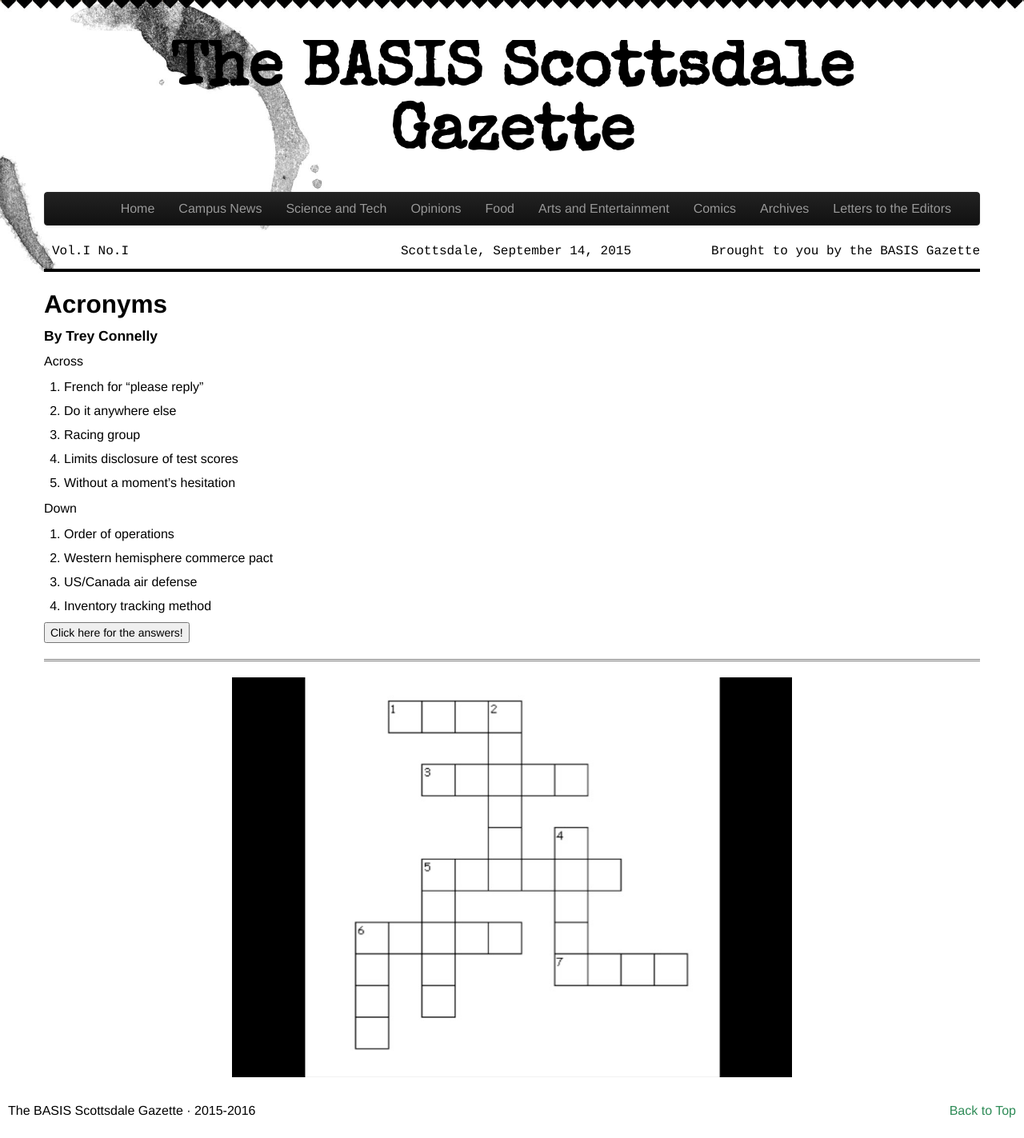
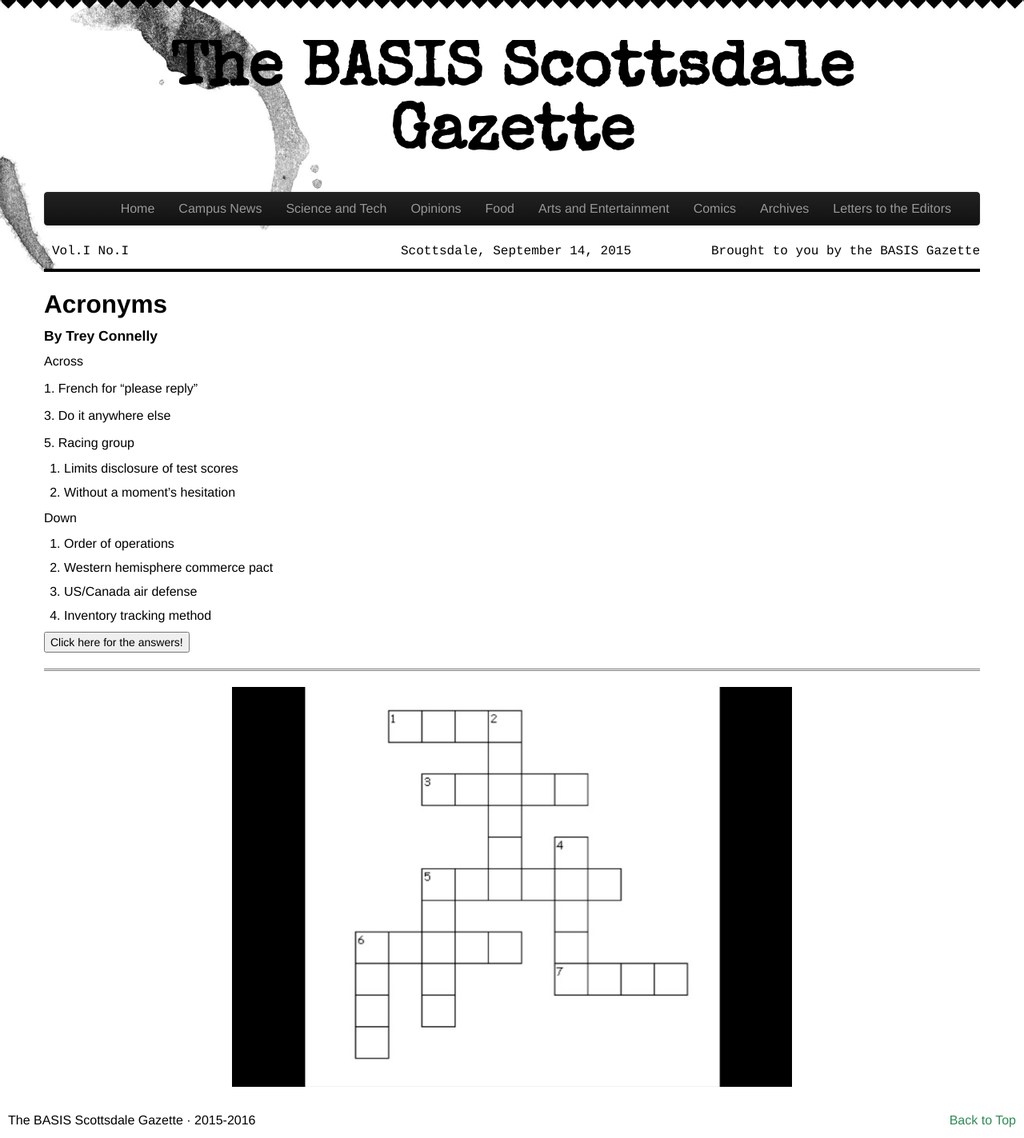
Before and after one commit to Awake99/Awake99.github.io, a Jekyll site: the page built from comics/_posts/2015-11-09-acronyms.md, in a window 1280 px wide. Shown: the whole page at 80% size. Built offline with Jekyll 4.4.1, drawn with Linux system fonts in a browser that asks for light colours; nearby versions of some CDN libraries.

Commit message:
Comic testing

```diff
--- a/comics/_posts/2015-11-09-acronyms.md
+++ b/comics/_posts/2015-11-09-acronyms.md
@@ -10,11 +10,11 @@ excerpt: "Try out this crossword puzzle!"
 
 Across
 
-1. French for “please reply”
+<p> 1. French for “please reply” </p>
 
-3. Do it anywhere else
+<p> 3. Do it anywhere else </p>
 
-5. Racing group
+<p> 5. Racing group </p>
 
 6. Limits disclosure of test scores
 
```
